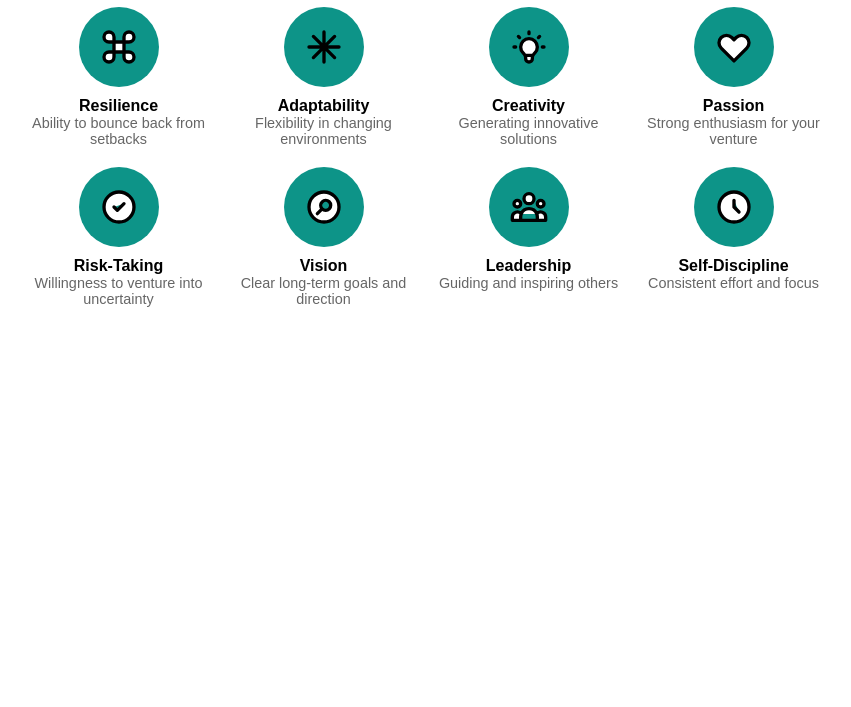
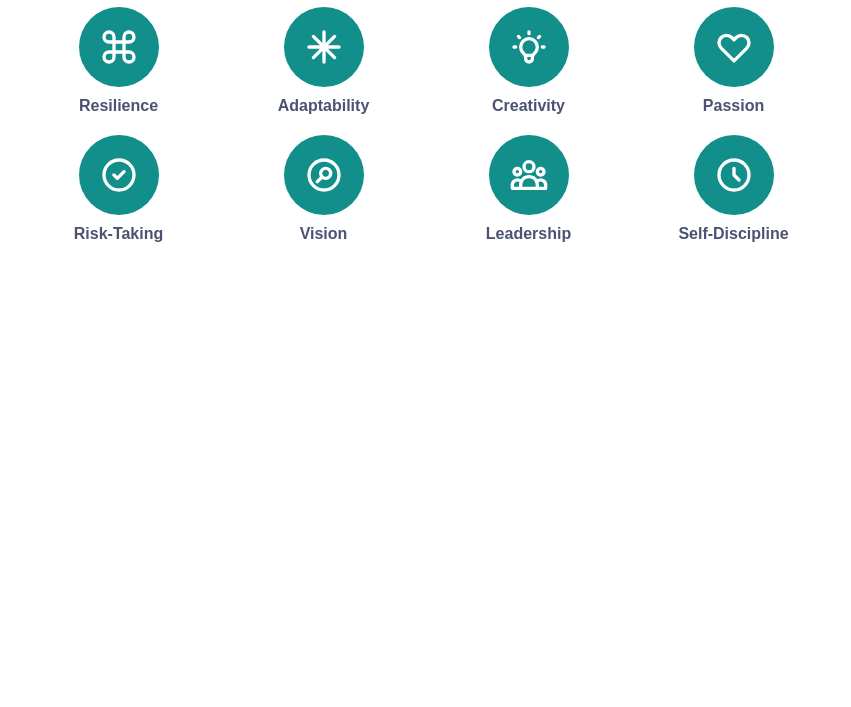
Before and after one commit to juli-eq/EiQ-1.2-Traits, a plain HTML site: page index.html in a window 1280 px wide. Shown: the part 93-800 px from the top of the page, without its empty margins (214-1065 px from the left). Drawn offline with Linux system fonts and the light colour scheme.

Commit message:
revised colors

```diff
--- a/index.html
+++ b/index.html
@@ -10,6 +10,7 @@
             max-width: 800px;
             margin: 0 auto;
             padding: 20px;
+            color: #4C5270;
         }
         h1 {
             text-align: center;
@@ -26,7 +27,7 @@
             width: 80px;
             height: 80px;
             border-radius: 50%;
-            background-color: #0d9488;
+            background-color: #128F8B;
             display: flex;
             justify-content: center;
             align-items: center;
@@ -35,25 +36,25 @@
             transition: all 0.3s ease;
         }
         .trait-icon.active {
-            box-shadow: 0 0 0 4px #f43f5e;
+            box-shadow: 0 0 0 4px #e14761;
         }
         .trait-icon svg {
             width: 40px;
             height: 40px;
-            fill: white;
+            fill: none;
+            stroke: white;
+            stroke-width: 2;
+            stroke-linecap: round;
+            stroke-linejoin: round;
         }
         .trait-name {
             margin-top: 10px;
             font-weight: bold;
         }
-        .trait-description {
-            font-size: 0.9em;
-            color: #666;
-        }
         #trait-info {
             margin-top: 20px;
             padding: 15px;
-            background-color: #f3f4f6;
+            background-color: #F3F4F6;
             border-radius: 8px;
             display: none;
         }
@@ -84,12 +85,11 @@
             traitElement.className = 'trait';
             traitElement.innerHTML = `
                 <div class="trait-icon" data-name="${trait.name}">
-                    <svg xmlns="http://www.w3.org/2000/svg" fill="none" viewBox="0 0 24 24" stroke="currentColor">
-                        <path stroke-linecap="round" stroke-linejoin="round" stroke-width="2" d="${trait.icon}"/>
+                    <svg xmlns="http://www.w3.org/2000/svg" viewBox="0 0 24 24">
+                        <path d="${trait.icon}"/>
                     </svg>
                 </div>
                 <div class="trait-name">${trait.name}</div>
-                <div class="trait-description">${trait.description}</div>
             `;
             traitsContainer.appendChild(traitElement);
         });
```
